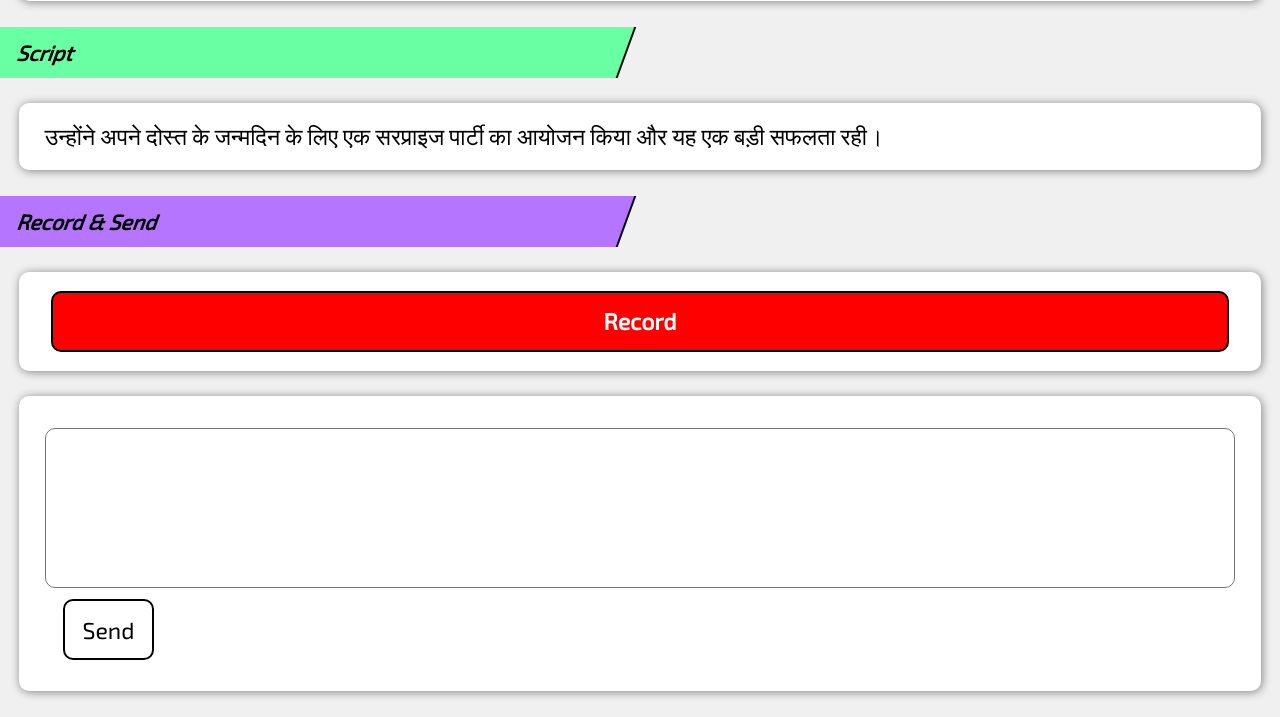
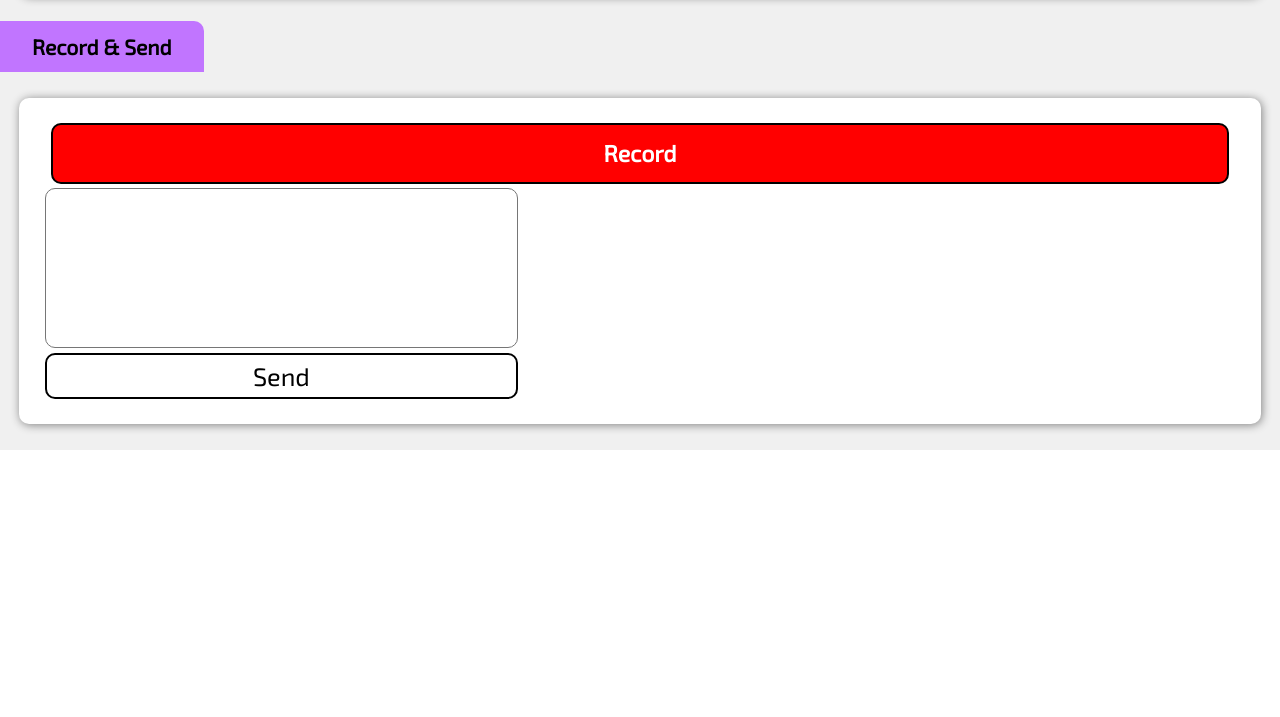
Before and after one commit to niteshinfocus/englang, a Flask app: page / in a window 1280 px wide. Shown: the part 424-1141 px from the top of the page. After the commit the page ends 874 px from the top, so only its background shows below. Run offline with Flask 3, Linux system fonts and the light colour scheme.

Commit message:
Update index.html

```diff
--- a/templates/index.html
+++ b/templates/index.html
@@ -38,7 +38,7 @@
       width: 97%;
       display: flex;
       background-color: #fff;
-      padding: 1.5% 2%;
+      padding: 2% 2%;
       margin-top: 1%;
       border-radius: 10px;
       flex-wrap: wrap;
@@ -46,10 +46,7 @@
       align-items: center;
       margin-bottom: 2%;
     }
-    .f-box{
-      display: flex;
-      flex-direction: column;
-    }
+
 
     button {
       background: none;
@@ -58,51 +55,49 @@
       border: 2px solid black;
       border-radius: 10px;
       cursor: pointer;
-    }
-
-    iframe {
+      width: 100%;
       margin: auto;
-      border-radius: 10px;
-      width: fill;
     }
 
     textarea {
-      width: 100%;
       border-radius: 10px;
       padding: 1% 2%;
       resize: none;
       max-height: 20vh;
       margin-top: 1%;
+      width: 100%;
     }
 
-    #record{
+    #record {
       background-color: red;
       color: white;
       font-weight: 900;
       width: 99%;
       margin: auto;
     }
+
     .h {
-      margin: 2% 0;
-      margin-left: -1%;
+      /* margin: auto; */
+      margin-top: 2%;
+      margin-bottom: 2%;
       padding: 1% 2.5%;
       font-weight: bold;
-      width: 50%;
-      border-right: 2px solid black;
-      transform: skew(-20deg);
+      width: fit-content;
+      border-top-right-radius: 10px;
     }
 
     .h1 {
-      background-color: #ff5858;
+      background-color: #ffbe74;
     }
 
     .h2 {
-      background-color: #69ffa3;
+      background-color: #58ffc7;
     }
 
     .h3 {
-      background-color: #b575ff;
+      background-color: #c175ff;
     }
+
     footer {
       position: fixed;
       width: 100%;
@@ -111,34 +106,45 @@
       background-color: white;
       z-index: -1;
     }
+
+    .p-block {
+      display: block;
+    }
   </style>
 </head>
 
 <body>
   <nav>englang</nav>
-  <p class="h h1">How to use Video</p>
+
+
+  <p class="h h1">How to use:</p>
   <div class="box">
+    <p class="p-block">
+      <b>1.</b> Click the <i>"Record"</i> button and Speak the <i>Speech</i> in English.
+    </p>
+    <p class="p-block">
+      <b>2.</b> Correct spelling error and click on <i>"Send"</i> button.
+    </p>
 
-    <iframe width="98%" height="230px" src="https://www.youtube.com/embed/" title="YouTube video player" frameborder="0"
-      allow="accelerometer; autoplay; clipboard-write; encrypted-media; gyroscope; picture-in-picture; web-share"
-      allowfullscreen></iframe>
   </div>
 
-  <p class="h h2">Script</p>
+  <p class="h h2">Speech</p>
   <div class="box">
     <p id="message">{{translated}}</p>
   </div>
 
+  <p class="h h3">Record & Send</p>
 
-  <p class="h h3">Record & Send</p>
-  <div class="box f-box">
+  <div class="box">
+
     <button id="record">Record</button>
-  </div>
 
-    <form class="box" action="/search" method="post">
+    <form class="" action="/search" method="post">
       <textarea name="msg" id="output" cols="30" rows="10"></textarea>
       <button type="submit">Send</button>
     </form>
+
+  </div>
 
 
 
@@ -164,9 +170,7 @@
       let current = event.resultIndex;
       const transcript = event.results[current][0].transcript;
       content += transcript;
-      //remove the below line later \/
       console.log(content)
-      // remove the above line later /\
       output.textContent = content;
       // recordButton.innerText = 'Record More'
     }
```
Lines whose indentation alone changed are shown as unchanged.
